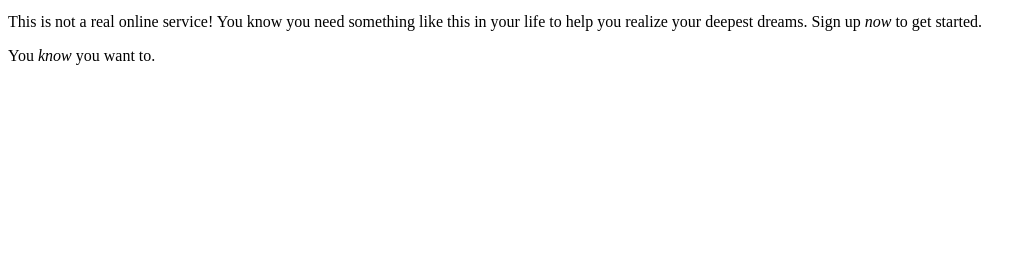
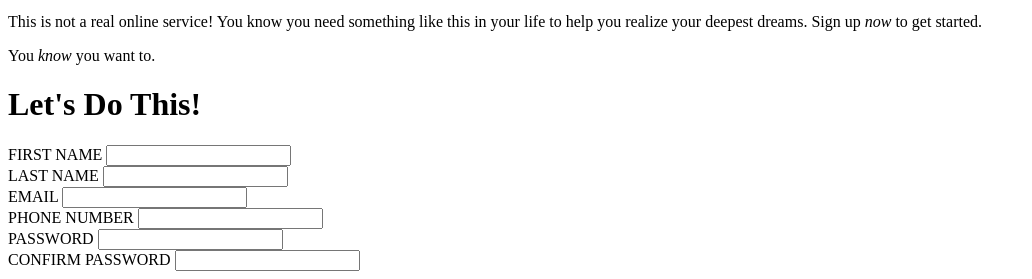
Before and after one commit to VictorOmboke/odin-sign-up-form, a plain HTML site: page index.html in a window 1280 px wide. Shown: the part 621-900 px from the top of the page, without its empty margins (0-1032 px from the left). Before the commit the page ends 800 px from the top, so only its background shows below. Drawn offline with Linux system fonts and the light colour scheme.

Commit message:
Add form element along with form controls

```diff
--- a/index.html
+++ b/index.html
@@ -36,6 +36,41 @@
             <p>
                 You <em>know</em> you want to.
             </p>
+
+            <form action="" method="post">
+                <h1>Let's Do This!</h1>
+
+                <div>
+                    <label for="first_name">FIRST NAME</label>
+                    <input type="text" id="first_name" name="first_name">
+                </div>
+
+                <div>
+                    <label for="last_name">LAST NAME</label>
+                    <input type="text" id="last_name" name="last_name">
+                </div>
+
+                <div>
+                    <label for="email">EMAIL</label>
+                    <input type="email" id="email" name="email">
+                </div>
+
+                <div>
+                    <label for="phone">PHONE NUMBER</label>
+                    <input type="number" id="phone" name="phone">
+                </div>
+
+                <div>
+                    <label for="password">PASSWORD</label>
+                    <input type="password" id="password" name="password">
+                </div>
+
+                <div>
+                    <label for="confirm_password">CONFIRM PASSWORD</label>
+                    <input type="password" id="confirm_password" name="confirm_password">
+                </div>
+
+            </form>
         </div>
     </div>
 </body>
```
